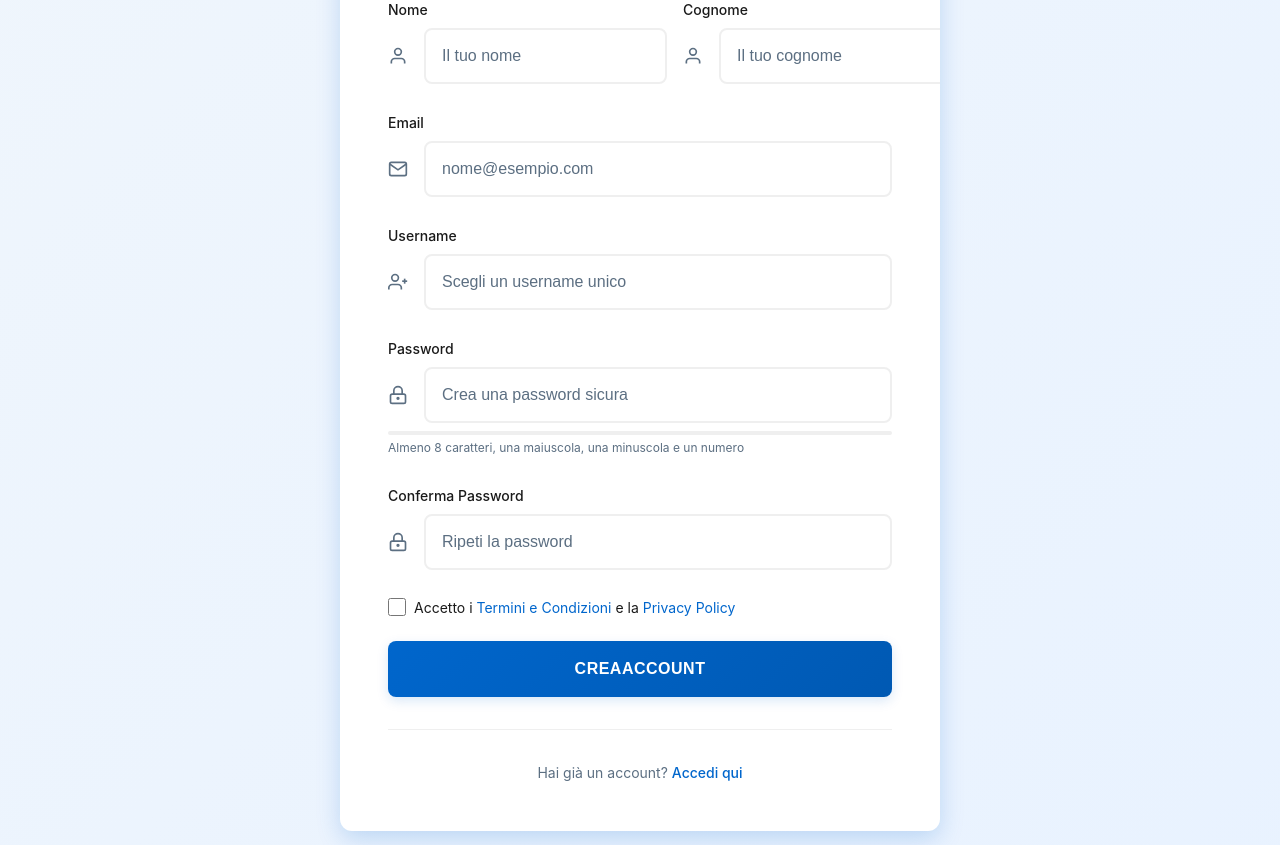
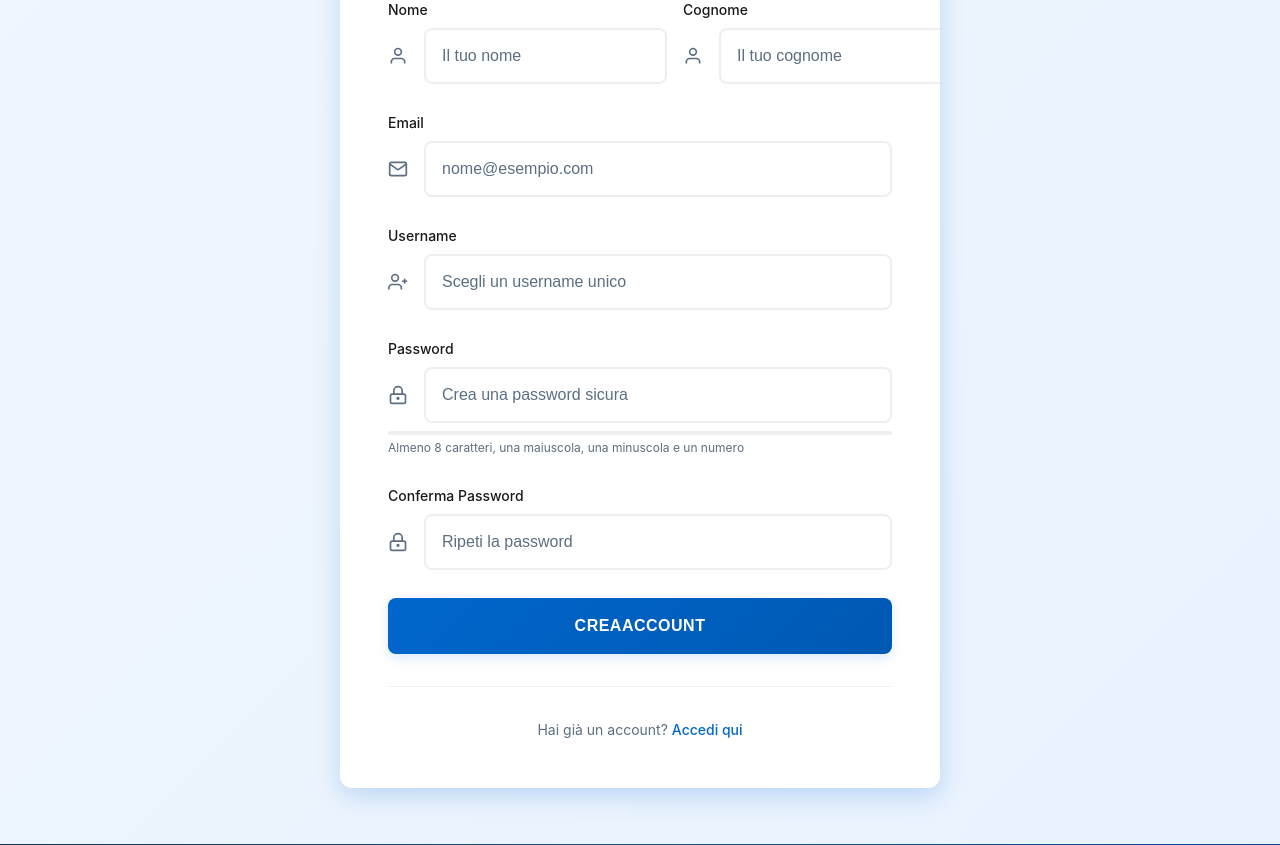
Before and after one commit to nalanshi/recensioneWeb, a PHP site: page /php/registrazione_form.php in a window 1280 px wide. Shown: the part 447-1292 px from the top of the page. Run offline with PHP 8.4, Linux system fonts and the light colour scheme.

Commit message:
Remove terms acceptance

```diff
--- a/js/auth-validation.js
+++ b/js/auth-validation.js
@@ -381,12 +381,6 @@ function validateRegistrationForm() {
     showSuccess('confirm-password');
   }
 
-  // Validazione accettazione termini
-  const terms = document.getElementById('terms').checked;
-  if (!terms) {
-    showError('terms', 'Devi accettare i termini e condizioni');
-    isValid = false;
-  }
 
   if (!isValid) {
     showMessage('Correggi gli errori evidenziati per continuare');
--- a/php/registrazione.php
+++ b/php/registrazione.php
@@ -45,7 +45,6 @@ if ($_SERVER['REQUEST_METHOD'] === 'POST') {
     $username = isset($_POST['username']) ? sanitizeInput($_POST['username']) : '';
     $password = isset($_POST['password']) ? $_POST['password'] : ''; // Non sanifichiamo la password
     $confirmPassword = isset($_POST['confirm-password']) ? $_POST['confirm-password'] : '';
-    $terms = isset($_POST['terms']) ? true : false;
 
     // Validazione dei dati
     if (empty($nome)) {
@@ -80,9 +79,6 @@ if ($_SERVER['REQUEST_METHOD'] === 'POST') {
         redirectWithError("Le password non coincidono.");
     }
 
-    if (!$terms) {
-        redirectWithError("Devi accettare i termini e le condizioni.");
-    }
 
     // Connessione al database
     try {
--- a/php/registrazione_form.php
+++ b/php/registrazione_form.php
@@ -214,13 +214,6 @@ $header = str_replace("<!-- HEADER_LOGIN_PLACEHOLDER -->", $headerLoginHtml, $he
           <div id="confirm-password-error" class="error-message" aria-live="polite"></div>
         </div>
 
-        <div class="checkbox-wrapper">
-          <input type="checkbox" id="terms" name="terms" class="checkbox-input" required aria-required="true">
-          <label for="terms" class="checkbox-label">
-            Accetto i <a href="#" target="_blank"><span>Termini e Condizioni</span></a> e la <a href="#" target="_blank"><span lang="en">Privacy Policy</span></a>
-          </label>
-          <div id="terms-error" class="error-message" aria-live="polite"></div>
-        </div>
 
         <button type="submit" class="btn btn-primary">
           Crea  <span lang="en">Account</span>
```
